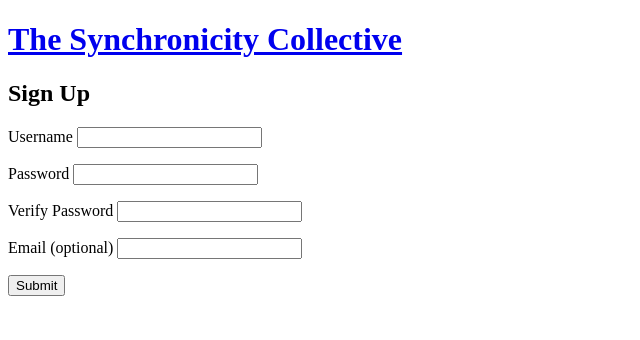
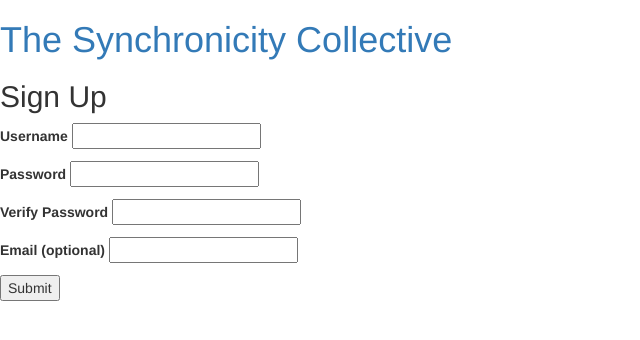
Before and after one commit to TheArtilect/sychronicity, a Python web app: template templates/sign_up.html in a window 1280 px wide. Shown: the top 340 px of the page, without its empty margins (0-640 px from the left). Run offline with Jinja, Linux system fonts and the light colour scheme; the template is opened without the code that fills it, so the values that code supplies are empty; some libraries are stand-ins or nearby versions.

Commit message:
start styling

```diff
--- a/templates/base.html
+++ b/templates/base.html
@@ -2,10 +2,22 @@
 <!DOCTYPE html>
 <html>
     <head>
+        <meta charset="utf-8">
+        <meta name="viewport" content='width=device-width, initial-scale=1'>
+        <meta name="author" content="Ian Agpawa">
+        <meta name="description" content="Ian Agpawa's Portfolio">
         <title>The Synchronicity Collective</title>
-        <style type="text/css">
-          .error {color: red}
-        </style>
+
+        <link rel="stylesheet"
+           href="https://maxcdn.bootstrapcdn.com/bootstrap/3.3.7/css/bootstrap.min.css"
+           integrity="sha384-BVYiiSIFeK1dGmJRAkycuHAHRg32OmUcww7on3RYdg4Va+PmSTsz/K68vbdEjh4u"
+           crossorigin="anonymous">
+       <link
+           href="https://maxcdn.bootstrapcdn.com/font-awesome/4.7.0/css/font-awesome.min.css"
+           rel="stylesheet"
+           integrity="sha384-wvfXpqpZZVQGK6TAh5PVlGOfQNHSoD2xbE+QkPxCAFlNEevoEH3Sl0sibVcOQVnN"
+           crossorigin="anonymous">
+       <link href="css/style.css" rel="stylesheet">
 
     </head>
     <body>
```
Also changed, not shown: css/style.css (added), 2 other files.
